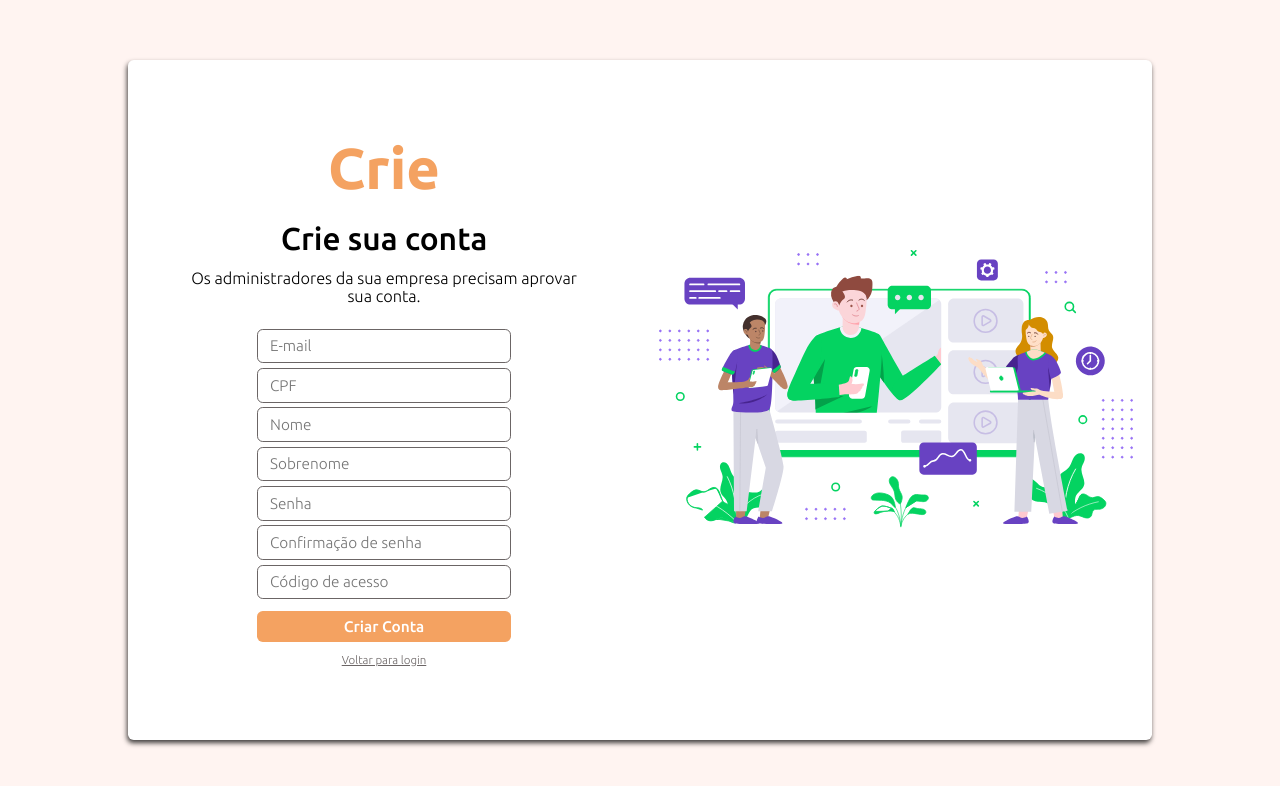
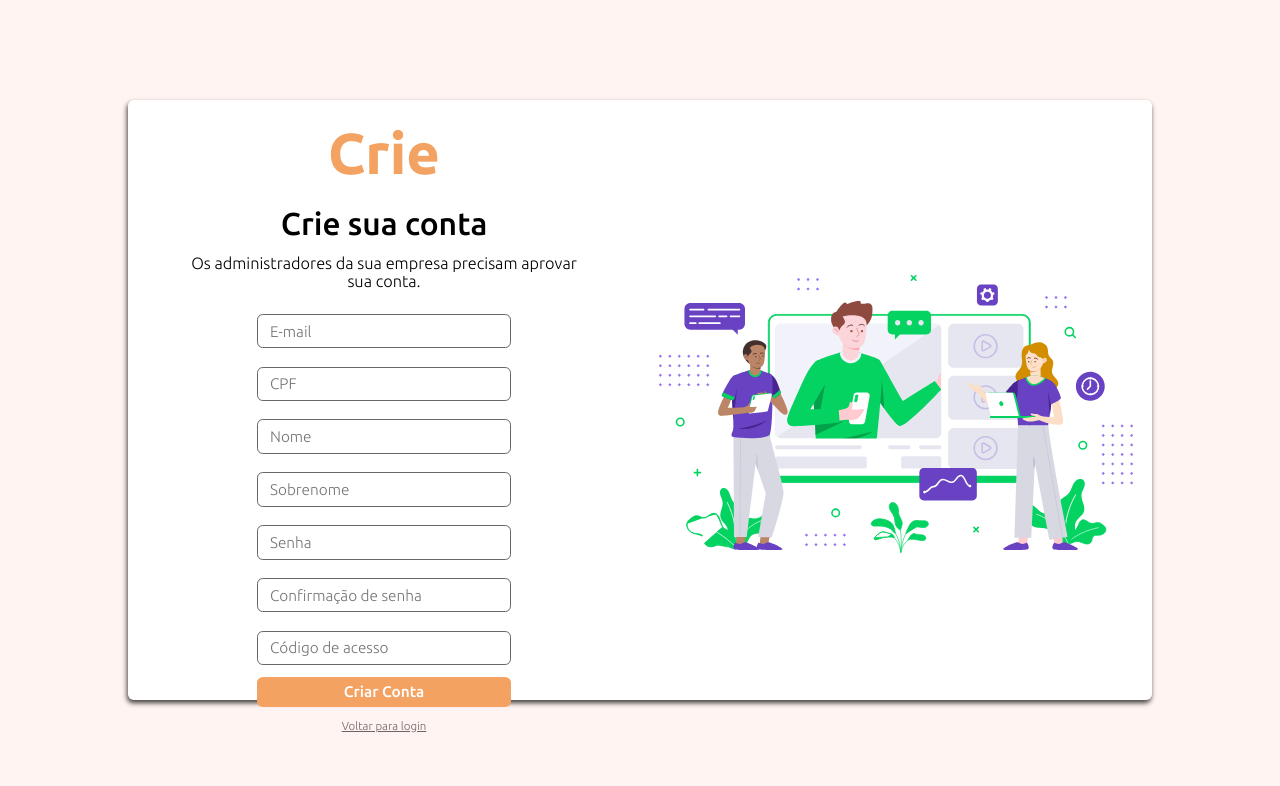
Before and after one commit to jpc0rrea/crie-js, a React (Create React App) app in the folder crie-client/: page /signup in a window 1280 px wide. Shown: the top 786 px of the page. Built offline with nearby package versions, Linux system fonts and the light colour scheme.

Commit message:
Refactoring
Co-authored-by: rodrigozcipriano <rodrigozcipriano1@gmail.com>
Co-authored-by: lucaseverest <lucaseverest10@gmail.com>

```diff
--- /dev/null
+++ b/crie-client/src/components/InitialSkeleton/index.js
@@ -0,0 +1,20 @@
+import React from "react";
+
+import "./styles.css";
+
+const loginImg = require("../../assets/images/landing.svg");
+
+const InitialSkeleton = (props) => {
+  return (
+    <div id="page-login">
+      <div id="page-login-content">
+        <div id="left-side">{props.children}</div>
+        <div id="right-side">
+          <img id="login-image" src={loginImg} alt="Inovação" />
+        </div>
+      </div>
+    </div>
+  );
+};
+
+export default InitialSkeleton;
--- /dev/null
+++ b/crie-client/src/components/InitialSkeleton/styles.css
@@ -0,0 +1,50 @@
+#page-login {
+  width: 100vw;
+  height: 100vh;
+
+  display: flex;
+  justify-content: center;
+  align-items: center;
+}
+
+#page-login-content {
+  width: 80%;
+  background: white;
+  display: flex;
+  align-items: center;
+  justify-content: center;
+  padding-bottom: 2rem;
+  border-radius: 0.6rem;
+  box-shadow: -0.1rem 0.3rem 0.5rem 0 rgba(0, 0, 0, 0.75);
+}
+
+#left-side {
+  display: flex;
+  flex-direction: column;
+
+  align-items: center;
+  justify-content: center;
+}
+
+#right-side {
+  display: none;
+}
+
+@media (min-width: 620px) {
+  #right-side {
+    display: inline;
+    overflow: hidden;
+  }
+
+  #page-login-content {
+    display: grid;
+    grid-template-columns: 1fr 1fr;
+    height: 75%;
+  }
+
+  #right-side img#login-image {
+    object-fit: contain;
+    width: 100%;
+    padding: 2rem;
+  }
+}
--- /dev/null
+++ b/crie-client/src/components/Input/index.js
@@ -0,0 +1,14 @@
+import React from "react";
+
+import "./styles.css";
+
+const Input = ({ id, placeholder, ...rest }) => {
+  const type = rest.type ? rest.type : "text";
+  return (
+    <div className="input-block">
+      <input type={type} id={id} placeholder={placeholder} {...rest} />
+    </div>
+  );
+};
+
+export default Input;
--- /dev/null
+++ b/crie-client/src/components/Input/styles.css
@@ -0,0 +1,13 @@
+.input-block input {
+  width: 100%;
+  height: 3.6rem;
+  border-radius: 0.6rem;
+  border: 1px solid var(--color-border);
+  outline: 0;
+  padding: 0 1.2rem;
+  font: 300 1.6rem Ubuntu;
+}
+
+.input-block + .input-block {
+  margin-top: 1.4rem;
+}
--- a/crie-client/src/pages/ForgotPassword/index.js
+++ b/crie-client/src/pages/ForgotPassword/index.js
@@ -1,16 +1,14 @@
 import React from "react";
+import { Link } from "react-router-dom";
 
-import { Link } from "react-router-dom";
+import Input from "../../components/Input";
+import InitialSkeleton from "../../components/InitialSkeleton";
 
 import "./styles.css";
 
-import loginImg from "../../assets/images/landing.svg";
-
 function ForgotPassword() {
   return (
-    <div id="page-forgotPassword">
-      <div id="page-forgotPassword-content">
-        <div id="left-side">
+    <InitialSkeleton>
       <div className="help-texts">
         <h1 className="page-title">Crie</h1>
         <h1>Esqueceu sua senha?</h1>
@@ -20,20 +18,13 @@
         </p>
       </div>
       <form className="forgotPassword-form">
-            <div className="input-block">
-              <input type="text" id="email" placeholder="E-mail" />
-            </div>
+        <Input id="email" placeholder="E-mail" />
 
         <button type="submit">Enviar Link</button>
 
         <Link to="/login">Voltar para login</Link>
       </form>
-        </div>
-        <div id="right-side">
-          <img id="login-image" src={loginImg} alt="Inovação" />
-        </div>
-      </div>
-    </div>
+    </InitialSkeleton>
   );
 }
 
--- a/crie-client/src/pages/ForgotPassword/styles.css
+++ b/crie-client/src/pages/ForgotPassword/styles.css
@@ -1,35 +1,3 @@
-#page-forgotPassword {
-  width: 100vw;
-  height: 100vh;
-
-  display: flex;
-  justify-content: center;
-  align-items: center;
-}
-
-#page-forgotPassword-content {
-  width: 80%;
-  background: white;
-  display: flex;
-  align-items: center;
-  justify-content: center;
-  padding-bottom: 2rem;
-  border-radius: 0.6rem;
-  box-shadow: -0.1rem 0.3rem 0.5rem 0 rgba(0, 0, 0, 0.75);
-}
-
-#left-side {
-  display: flex;
-  flex-direction: column;
-
-  align-items: center;
-  justify-content: center;
-}
-
-#right-side {
-  display: none;
-}
-
 div.help-texts {
   display: flex;
   flex-direction: column;
@@ -51,6 +19,7 @@
   color: black;
 
   margin-top: 2rem;
+  text-align: center;
 }
 
 .help-texts p {
@@ -86,16 +55,6 @@
   cursor: pointer;
 }
 
-.forgotPassword-form .input-block input {
-  width: 100%;
-  height: 3.6rem;
-  border-radius: 0.6rem;
-  border: 1px solid var(--color-border);
-  outline: 0;
-  padding: 0 1.2rem;
-  font: 300 1.6rem Ubuntu;
-}
-
 .forgotPassword-form a {
   color: var(--color-border);
 
@@ -110,22 +69,3 @@
 .forgotPassword-form a:hover {
   color: var(--color-border-dark);
 }
-
-@media (min-width: 620px) {
-  #right-side {
-    display: inline;
-    overflow: hidden;
-  }
-
-  #page-forgotPassword-content {
-    display: grid;
-    grid-template-columns: 1fr 1fr;
-    height: 75%;
-  }
-
-  #right-side img#login-image {
-    object-fit: contain;
-    width: 100%;
-    padding: 2rem;
-  }
-}
--- a/crie-client/src/pages/Login/index.js
+++ b/crie-client/src/pages/Login/index.js
@@ -1,42 +1,30 @@
 import React from "react";
-
 import { Link } from "react-router-dom";
 
+import Input from "../../components/Input";
+import InitialSkeleton from "../../components/InitialSkeleton";
+
 import "./styles.css";
-import PageInitial from "../../components/InitialPage";
-
-const loginImg = require("../../assets/images/landing.svg");
 
 function Login() {
   return (
-    <div id="page-login">
-      <div id="page-login-content">
-        <div id="left-side">
+    <InitialSkeleton>
       <div className="welcome-texts">
         <h1 className="page-title">Crie</h1>
         <h1>Bem vindo!</h1>
         <p>Faça login para entrar no sistema de inovação da sua empresa!</p>
       </div>
       <form className="login-form">
-            <div className="input-block">
-              <input type="text" id="email" placeholder="E-mail" />
-            </div>
+        <Input id="email" placeholder="E-mail" />
 
-            <div className="input-block">
-              <input type="password" id="password" placeholder="Senha" />
-            </div>
+        <Input type="password" id="password" placeholder="Senha" />
 
         <Link to="/forgotpassword">Esqueci minha senha</Link>
         <Link to="/signup">Criar conta</Link>
 
         <button type="submit">Entrar</button>
       </form>
-        </div>
-        <div id="right-side">
-          <img id="login-image" src={loginImg} alt="Inovação" />
-        </div>
-      </div>
-    </div>
+    </InitialSkeleton>
   );
 }
 
--- a/crie-client/src/pages/Login/styles.css
+++ b/crie-client/src/pages/Login/styles.css
@@ -1,35 +1,3 @@
-#page-login {
-  width: 100vw;
-  height: 100vh;
-
-  display: flex;
-  justify-content: center;
-  align-items: center;
-}
-
-#page-login-content {
-  width: 80%;
-  background: white;
-  display: flex;
-  align-items: center;
-  justify-content: center;
-  padding-bottom: 2rem;
-  border-radius: 0.6rem;
-  box-shadow: -0.1rem 0.3rem 0.5rem 0 rgba(0, 0, 0, 0.75);
-}
-
-#left-side {
-  display: flex;
-  flex-direction: column;
-
-  align-items: center;
-  justify-content: center;
-}
-
-#right-side {
-  display: none;
-}
-
 div.welcome-texts {
   display: flex;
   flex-direction: column;
@@ -86,20 +54,6 @@
   cursor: pointer;
 }
 
-.login-form .input-block input {
-  width: 100%;
-  height: 3.6rem;
-  border-radius: 0.6rem;
-  border: 1px solid var(--color-border);
-  outline: 0;
-  padding: 0 1.2rem;
-  font: 300 1.6rem Ubuntu;
-}
-
-.login-form .input-block + .input-block {
-  margin-top: 1.4rem;
-}
-
 .login-form a {
   color: var(--color-border);
 
@@ -114,22 +68,3 @@
 .login-form a:hover {
   color: var(--color-border-dark);
 }
-
-@media (min-width: 620px) {
-  #right-side {
-    display: inline;
-    overflow: hidden;
-  }
-
-  #page-login-content {
-    display: grid;
-    grid-template-columns: 1fr 1fr;
-    height: 75%;
-  }
-
-  #right-side img#login-image {
-    object-fit: contain;
-    width: 100%;
-    padding: 2rem;
-  }
-}
--- a/crie-client/src/pages/Signup/index.js
+++ b/crie-client/src/pages/Signup/index.js
@@ -1,16 +1,13 @@
 import React from "react";
+import { Link } from "react-router-dom";
 
-import { Link } from "react-router-dom";
+import InitialSkeleton from "../../components/InitialSkeleton";
 
 import "./styles.css";
 
-import loginImg from "../../assets/images/landing.svg";
-
 function Signup() {
   return (
-    <div id="page-signUp">
-      <div id="page-signUp-content">
-        <div id="left-side">
+    <InitialSkeleton>
       <div className="create-texts">
         <h1 className="page-title">Crie</h1>
         <h1>Crie sua conta</h1>
@@ -40,22 +37,13 @@
           />
         </div>
         <div className="input-block">
-              <input
-                type="text"
-                id="acessCode"
-                placeholder="Código de acesso"
-              />
+          <input type="text" id="acessCode" placeholder="Código de acesso" />
         </div>
         <button type="submit">Criar Conta</button>
 
         <Link to="/login">Voltar para login</Link>
       </form>
-        </div>
-        <div id="right-side">
-          <img id="login-image" src={loginImg} alt="Inovação" />
-        </div>
-      </div>
-    </div>
+    </InitialSkeleton>
   );
 }
 
--- a/crie-client/src/pages/Signup/styles.css
+++ b/crie-client/src/pages/Signup/styles.css
@@ -1,35 +1,3 @@
-#page-signUp {
-  width: 100vw;
-  height: 100vh;
-
-  display: flex;
-  justify-content: center;
-  align-items: center;
-}
-
-#page-signUp-content {
-  width: 80%;
-  background: white;
-  display: flex;
-  align-items: center;
-  justify-content: center;
-  padding-bottom: 2rem;
-  border-radius: 0.6rem;
-  box-shadow: -0.1rem 0.3rem 0.5rem 0 rgba(0, 0, 0, 0.75);
-}
-
-#left-side {
-  display: flex;
-  flex-direction: column;
-
-  align-items: center;
-  justify-content: center;
-}
-
-#right-side {
-  display: none;
-}
-
 div.create-texts {
   display: flex;
   flex-direction: column;
@@ -114,22 +82,3 @@
 .signUp-form a:hover {
   color: var(--color-border-dark);
 }
-
-@media (min-width: 620px) {
-  #right-side {
-    display: inline;
-    overflow: hidden;
-  }
-
-  #page-signUp-content {
-    display: grid;
-    grid-template-columns: 1fr 1fr;
-    height: 85%;
-  }
-
-  #right-side img#login-image {
-    object-fit: contain;
-    width: 100%;
-    padding: 2rem;
-  }
-}
```
Lines whose indentation alone changed are shown as unchanged.
